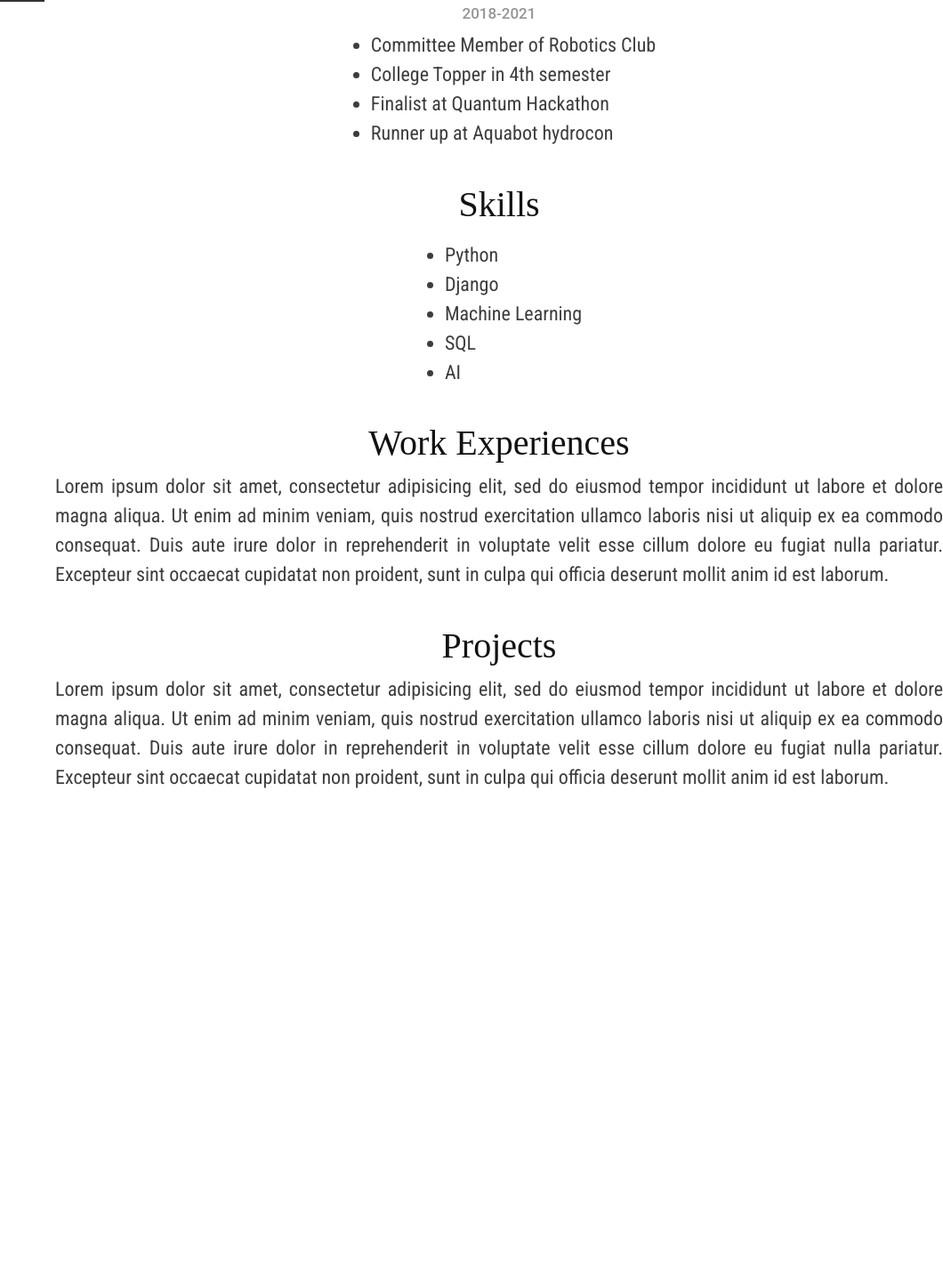
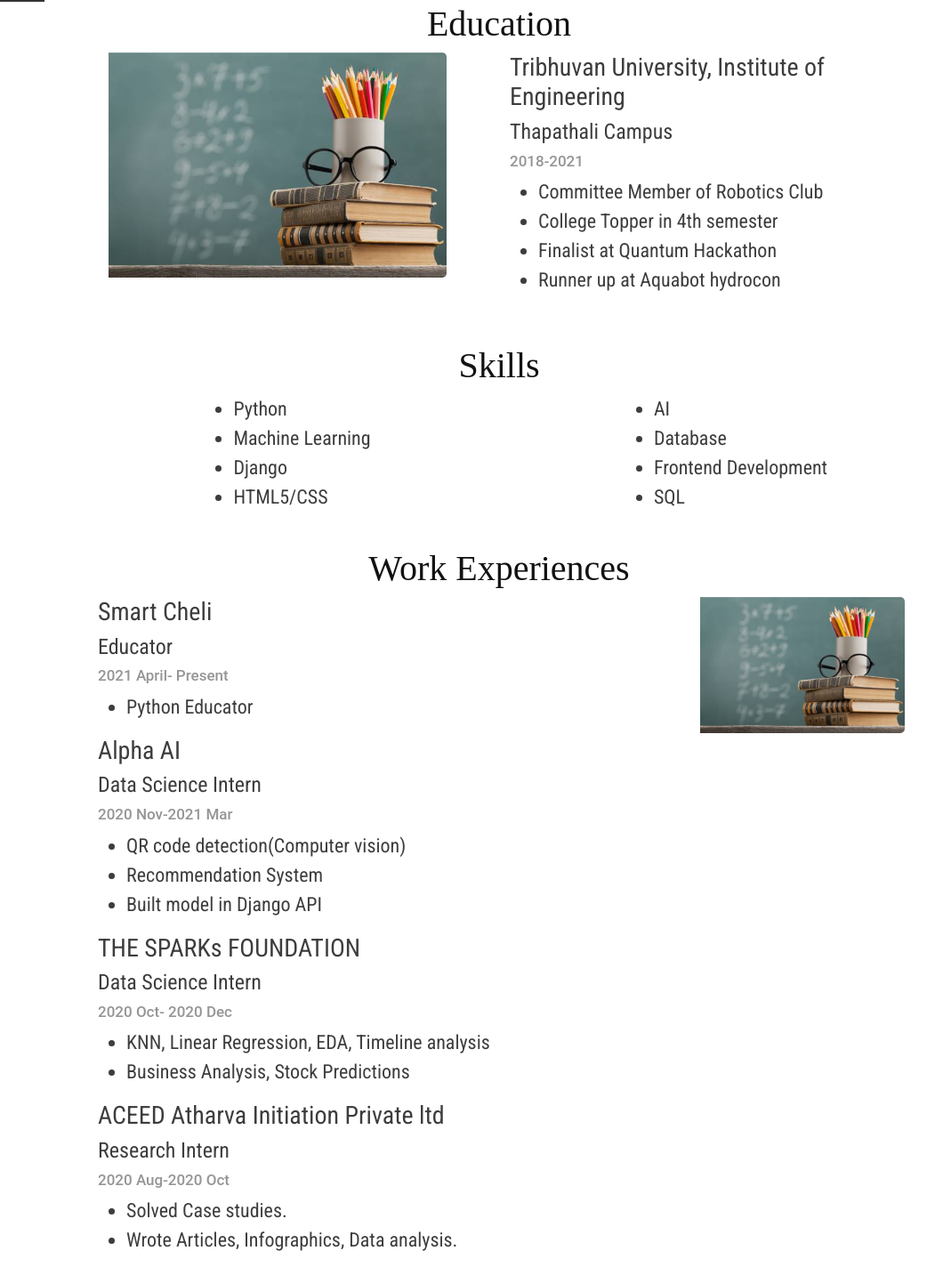
Before and after one commit to Ayushma00/Ayushma00.github.io, a plain HTML site: page index.html in a window 1280 px wide. Shown: the part 798-2240 px from the top of the page at 89% size, without its empty margins (220-1280 px from the left). Before the commit the page ends 1720 px from the top, so only its background shows below. Drawn offline with nearby package versions, Linux system fonts and the light colour scheme; a web font is replaced by a local one.

Commit message:
version3

```diff
--- a/index.css
+++ b/index.css
@@ -14,6 +14,7 @@
   #leftCol{
     display:block;
   }
+
   .menu{
     display:none;
   }
@@ -46,6 +47,12 @@
   .menu{
     display:block;
   }
+  .image{
+    display:none;
+  }
+  .edu{
+    text-align: center;
+  }
   .icon{
   width: 20px;
   height: 20px;
@@ -62,6 +69,14 @@
 
   .text2,.text3{
   font-size: 25px;
+  }
+  .text4{
+
+     text-align:justify;
+    /* display: flex; */
+  }
+  ul{
+    margin: 0 auto;
   }
 
 }
@@ -133,6 +148,15 @@ width: 100%;
 height: 500px;
 opacity: 0.6;
 }
+.image{
+  padding-left: 5px;
+  width: 90%;
+  height: auto;
+  border-radius: 5px;
+  object-fit: cover;
+
+}
+
 .text2{
 
   margin: 2% 0 0% 5%;
@@ -149,40 +173,20 @@ opacity: 0.6;
 .text6{
   font-family: Roboto Condensed;
   color: #3D3D3D;
-  text-align: center;
+  /* text-align: center; */
 }
 .text4{
   font-family: Roboto Condensed;
   color: #3D3D3D;
-  text-align:justify;
-  /* font-size: 20px; */
 }
 .text5{
   color: #959595;
   font-family:Roboto;
-  text-align: center;
+  /* text-align: center; */
   font-size: 17px;
 }
+
 ul {
   display: table;
-  margin: 0 auto;
+  /* margin: 0 auto; */
 }
-/* .container{
-  background-image: url("assets/avatar.jpg");
-   background-size: cover;
-   position: relative;
-    height: 80vh;
-    width: 100%;
-    display: flex;
-
-
-}
-.container::before {
-    content: "";
-    position: absolute;
-    top: 0px;
-    right: 0px;
-    bottom: 0px;
-    left: 0px;
-    background-color: rgba(0,0,0,0.6);
-} */
--- a/index.html
+++ b/index.html
@@ -76,52 +76,130 @@
 
     <div class="about" id="about_me">
       <h1 class="text3">About Me</h1>
-      <p class="text4">I am Aayushma. I am a AI enthusiast learnig and geting smth</div>
+      <p class="text4 px-5">What is it that fuels you? For me, it’s Artificial Intelligence.
+        Implementing AI and Ml always fascinate me to navigate the real world problems.
+        I love writing blogs, what interests me, what interests others, and sharing all of my thoughts with my readers.
+        Additionally,working on projects I gain more knowledge each day. I hope you enjoy browsing my site and all of the unique content I have to offer.
+        Take a look around; perhaps you’ll discover what fuels you as well.
+        Read on and enjoy!</p>
+    </div>
 
     <div class="education" id="my_education">
       <h1 class="text3">Education</h1>
+      <div class="container">
+        <div class="row">
+          <div class="col-lg-6">
+            <img class="image ps-5" src="assets/edu.jpg" alt="Education">
+          </div>
+          <div class="col-lg-6 edu">
+
+
             <h3 class="text6">Tribhuvan University, Institute of Engineering</h3>
             <h4 class="text6">Thapathali Campus</h4>
-       <h5 class="text5" >2018-2021</h5>
+            <h5 class="text5">2018-2021</h5>
 
             <ul class="text4">
-         <li class="text4">Committee Member of Robotics Club</li>
+              <li>Committee Member of Robotics Club</li>
               <li>College Topper in 4th semester</li>
               <li> Finalist at Quantum Hackathon</li>
               <li>Runner up at Aquabot hydrocon </li>
             </ul>
-      </p>
+
+          </div>
+        </div>
+      </div>
     </div>
 
     <div class="skills" id="my_skills">
       <h1 class="text3">Skills</h1>
-      <p class="text4">
-       <ul class="text4">
+      <div class="row row-cols-2 text4 row skill">
+        <div class="col ps-5">
+          <ul style="margin:0 auto;">
             <li>Python</li>
+            <li>Machine Learning</li>
             <li>Django</li>
-         <li>Machine Learning</li>
+            <li>HTML5/CSS</li>
+          </ul>
+        </div>
+        <div class="col">
+          <ul style="margin:0 auto;">
+            <li>AI</li>
+            <li>Database</li>
+            <li>Frontend Development</li>
             <li>SQL</li>
-         <li>AI</li>
+          </ul>
+        </div>
+      </div>
+    </div>
 
 
+    <div class="experience" id="my_experience">
+      <h1 class="text3">Work Experiences</h1>
+      <div class="container">
+        <div class="row">
+          <div class="col-lg-8 ps-5">
+
+            <div class="">
+              <h3 class="text6">Smart Cheli</h3>
+              <h4 class="text6">Educator</h4>
+              <h5 class="text5">2021 April- Present</h5>
+             <ul class="text4">
+                <li>Python Educator</li>
               </ul>
             </div>
 
-    <div class="skills" id="my_experience">
-      <h1 class="text3">Work Experiences</h1>
-      <p class="text4">Lorem ipsum dolor sit amet, consectetur adipisicing elit, sed do eiusmod tempor incididunt ut labore et dolore magna aliqua. Ut enim ad minim veniam, quis nostrud exercitation ullamco laboris nisi ut aliquip ex ea commodo consequat. Duis
-        aute irure dolor in reprehenderit in voluptate velit esse cillum dolore eu fugiat nulla pariatur. Excepteur sint occaecat cupidatat non proident, sunt in culpa qui officia deserunt mollit anim id est laborum.</p>
+            <div class="">
+              <h3 class="text6">Alpha AI</h3>
+              <h4 class="text6">Data Science Intern</h4>
+              <h5 class="text5">2020 Nov-2021 Mar</h5>
+             <ul class="text4">
+                <li>QR code detection(Computer vision)</li>
+                <li>Recommendation System</li>
+                <li> Built model in Django API</li>
+              </ul>
+            </div>
+
+            <div class="">
+              <h3 class="text6">  THE SPARKs FOUNDATION</h3>
+              <h4 class="text6">Data Science Intern</h4>
+              <h5 class="text5">2020 Oct- 2020 Dec</h5>
+             <ul class="text4">
+                <li>KNN, Linear Regression, EDA, Timeline analysis</li>
+                <li>Business Analysis, Stock Predictions</li>
+              </ul>
+            </div>
+
+            <div class="">
+              <h3 class="text6">ACEED Atharva Initiation Private ltd</h3>
+              <h4 class="text6">Research Intern</h4>
+              <h5 class="text5">2020 Aug-2020 Oct</h5>
+             <ul class="text4">
+                <li>Solved Case studies.</li>
+                <li>Wrote Articles, Infographics, Data analysis.</li>
+              </ul>
+            </div>
+
+
+          </div>
+          <div class="col-lg-4">
+            <img class="image ps-5" src="assets/edu.jpg" alt="Education">
+          </div>
+
+        </div>
+      </div>
     </div>
 
     <div class="skills" id="my_projects">
       <h1 class="text3">Projects</h1>
-      <p class="text4">Lorem ipsum dolor sit amet, consectetur adipisicing elit, sed do eiusmod tempor incididunt ut labore et dolore magna aliqua. Ut enim ad minim veniam, quis nostrud exercitation ullamco laboris nisi ut aliquip ex ea commodo consequat. Duis
+      <p class="text4">Lorem ipsum dolor sit amet, consectetur adipisicing elit, sed do eiusmod tempor incididunt ut labore et dolore magna aliqua. Ut enim ad minim veniam, quis nostrud exercitation ullamco laboris nisi ut aliquip ex ea commodo
+        consequat. Duis
         aute irure dolor in reprehenderit in voluptate velit esse cillum dolore eu fugiat nulla pariatur. Excepteur sint occaecat cupidatat non proident, sunt in culpa qui officia deserunt mollit anim id est laborum.</p>
     </div>
 
 
 
   </div>
-<a class="nav-link" style="cursor: pointer;" ><img class="menu"  src="assets/menu.png" alt="Menu Icon"></a>
+  <a class="nav-link" style="cursor: pointer;"><img class="menu" src="assets/menu.png" alt="Menu Icon"></a>
 </body>
+
 </html>
```
Also changed, not shown: assets/edu.jpg (added). Lines whose indentation alone changed are shown as unchanged.
